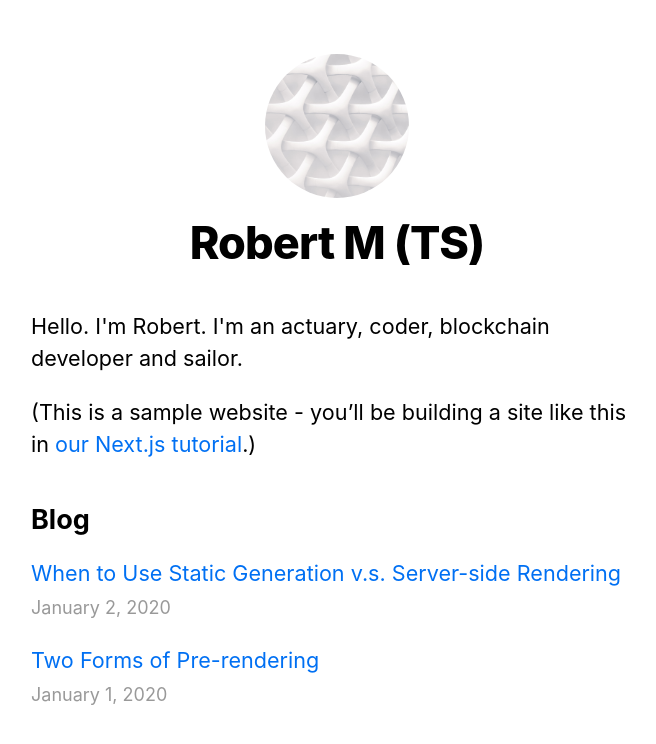
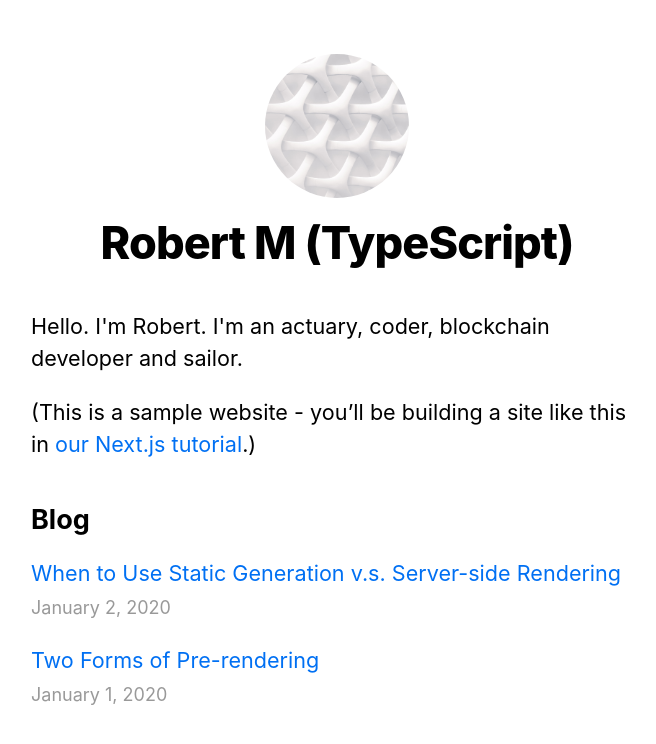
Before and after one commit to megens/nextjs-blog2, a Next.js app: page / in a window 1280 px wide. Shown: the top 744 px of the page, without its empty margins (303-959 px from the left). Built offline with nearby package versions, Linux system fonts and the light colour scheme.

Commit message:
small nudge to fix

```diff
--- a/components/layout.tsx
+++ b/components/layout.tsx
@@ -3,7 +3,7 @@ import styles from "./layout.module.css";
 import utilStyles from "../styles/utils.module.css";
 import Link from "next/link";
 
-const name = "Robert M (TS)";
+const name = "Robert M (TypeScript)";
 export const siteTitle = "Next.js Sample Website";
 
 export default function Layout({
```
